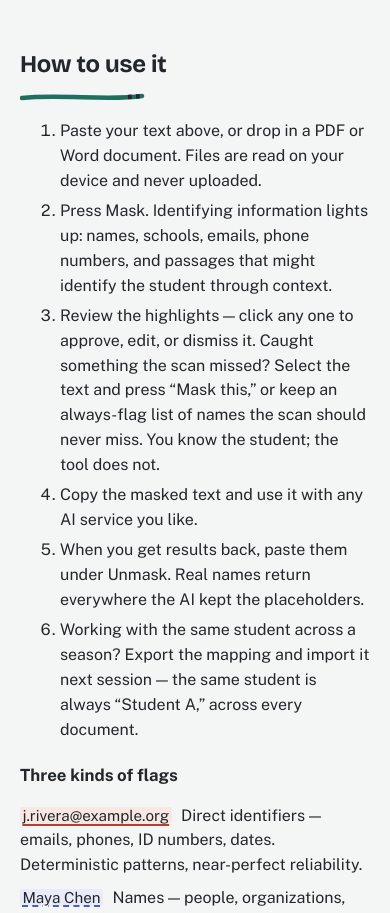
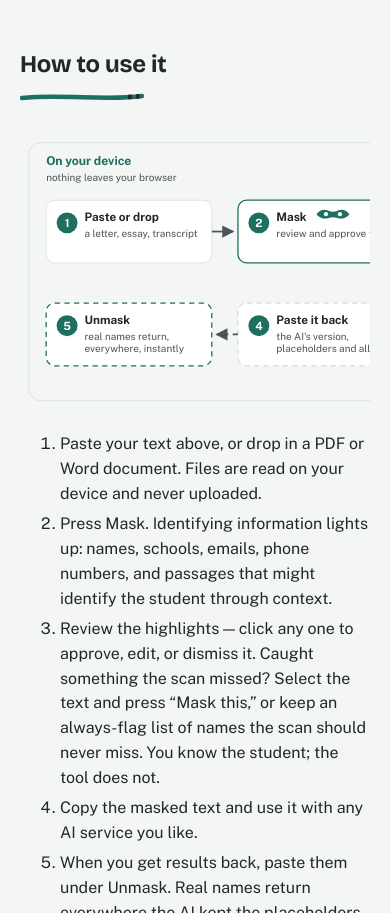
Before and after one commit to chrisbellco2/namemasker, a website with bundled scripts: page apps/site/static/index.html in a window 390 px wide. Shown: the part 1097-2010 px from the top of the page. Built offline with nearby package versions, Linux system fonts and the light colour scheme.

Commit message:
feat(site): how-it-works diagram — the boundary, the loop, the optional return
Chris's design direction: two zones (your device / the AI service) with
a dashed boundary; the only thing crossing is the Student A chip. Box 1
includes transcripts; box 3 shows real IEC tasks (calculate a GPA,
evaluate an academic path); the paste-back/Unmask leg is drawn dashed
and labeled optional — a GPA question needs no round trip. Inline SVG
at the top of How to use it, horizontally scrollable on small screens,
titled and described for screen readers.

Co-Authored-By: Claude Fable 5 <noreply@anthropic.com>

```diff
--- a/apps/site/static/index.html
+++ b/apps/site/static/index.html
@@ -130,6 +130,60 @@
       <path d="M2 7 C 40 3, 90 10, 122 5" fill="none" stroke="#1f6f60" stroke-width="4.5" stroke-linecap="round"/>
       <path d="M108 6 C 114 5.6, 118 5.4, 122 5.1" fill="none" stroke="#22272b" stroke-width="4.5" stroke-linecap="butt" stroke-dasharray="3.5 4.5"/>
     </svg>
+    <div class="howit-figure">
+    <svg class="howit" viewBox="0 0 780 344" xmlns="http://www.w3.org/2000/svg" role="img" aria-labelledby="howit-title howit-desc">
+      <title id="howit-title">How NameMasker works</title>
+      <desc id="howit-desc">Your device holds paste, mask, and unmask. Only masked text crosses to the AI service. Pasting the AI's version back and unmasking is an optional round trip, used when you want the names back.</desc>
+      <rect x="10" y="34" width="530" height="296" rx="14" fill="#f4f6f5" stroke="#d9dfdd"/>
+      <rect x="572" y="34" width="198" height="296" rx="14" fill="#eceeed" stroke="#c6ccca"/>
+      <text x="30" y="60" font-size="14" font-weight="700" fill="#1f6f60">On your device</text>
+      <text x="30" y="78" font-size="11.5" fill="#4a545b">nothing leaves your browser</text>
+      <text x="592" y="60" font-size="14" font-weight="700" fill="#22272b">The AI service</text>
+      <text x="592" y="78" font-size="11.5" fill="#4a545b">only ever sees placeholders</text>
+      <line x1="556" y1="40" x2="556" y2="324" stroke="#22272b" stroke-width="1.5" stroke-dasharray="5 6" opacity=".45"/>
+      <rect x="30" y="100" width="190" height="72" rx="10" fill="#fff" stroke="#d9dfdd"/>
+      <circle cx="54" cy="126" r="12" fill="#1f6f60"/><text x="54" y="130.5" font-size="13" font-weight="700" fill="#fff" text-anchor="middle">1</text>
+      <text x="74" y="124" font-size="13.5" font-weight="700" fill="#22272b">Paste or drop</text>
+      <text x="74" y="142" font-size="11.5" fill="#4a545b">a letter, essay, transcript</text>
+      <path d="M220 136 H244" stroke="#4a545b" stroke-width="2" fill="none" marker-end="url(#hw-arr)"/>
+      <rect x="250" y="100" width="200" height="72" rx="10" fill="#fff" stroke="#1f6f60" stroke-width="1.5"/>
+      <circle cx="274" cy="126" r="12" fill="#1f6f60"/><text x="274" y="130.5" font-size="13" font-weight="700" fill="#fff" text-anchor="middle">2</text>
+      <text x="294" y="124" font-size="13.5" font-weight="700" fill="#22272b">Mask</text>
+      <path d="M340 116 Q346 109 354 112 Q359 114.5 364 112 Q372 109 378 116 Q372 123 364 120.5 Q359 118.5 354 120.5 Q346 123 340 116 Z" fill="#1f6f60"/>
+      <circle cx="351" cy="116" r="2.4" fill="#fff"/><circle cx="367" cy="116" r="2.4" fill="#fff"/>
+      <text x="294" y="142" font-size="11.5" fill="#4a545b">review and approve the flags</text>
+      <path d="M450 128 C 500 128, 520 128, 576 128" stroke="#1f6f60" stroke-width="2.5" fill="none" marker-end="url(#hw-arrg)"/>
+      <rect x="472" y="106" width="84" height="20" rx="10" fill="#e0ede9" stroke="#1f6f60"/>
+      <text x="514" y="120" font-size="11.5" font-family="ui-monospace,monospace" fill="#175349" text-anchor="middle">Student A…</text>
+      <rect x="592" y="104" width="158" height="130" rx="10" fill="#fff" stroke="#c6ccca"/>
+      <circle cx="616" cy="132" r="12" fill="#22272b"/><text x="616" y="136.5" font-size="13" font-weight="700" fill="#fff" text-anchor="middle">3</text>
+      <text x="636" y="130" font-size="13.5" font-weight="700" fill="#22272b">Work with</text>
+      <text x="636" y="146" font-size="13.5" font-weight="700" fill="#22272b">any AI</text>
+      <text x="604" y="172" font-size="11.5" fill="#4a545b">calculate a GPA, evaluate</text>
+      <text x="604" y="187" font-size="11.5" fill="#4a545b">an academic path, tighten</text>
+      <text x="604" y="202" font-size="11.5" fill="#4a545b">a draft — placeholders</text>
+      <text x="604" y="217" font-size="11.5" fill="#4a545b">stay placeholders</text>
+      <text x="524" y="240" font-size="11.5" font-style="italic" fill="#4a545b" text-anchor="middle">optional — when you want the names back</text>
+      <path d="M592 254 C 540 254, 520 254, 456 254" stroke="#4a545b" stroke-width="2.5" stroke-dasharray="6 5" fill="none" marker-end="url(#hw-arr)"/>
+      <rect x="468" y="266" width="112" height="20" rx="10" fill="#fff" stroke="#c6ccca"/>
+      <text x="524" y="280" font-size="11.5" font-family="ui-monospace,monospace" fill="#4a545b" text-anchor="middle">…Student A…</text>
+      <rect x="250" y="218" width="200" height="72" rx="10" fill="#fff" stroke="#c6ccca" stroke-dasharray="6 5"/>
+      <circle cx="274" cy="244" r="12" fill="#1f6f60"/><text x="274" y="248.5" font-size="13" font-weight="700" fill="#fff" text-anchor="middle">4</text>
+      <text x="294" y="242" font-size="13.5" font-weight="700" fill="#22272b">Paste it back</text>
+      <text x="294" y="260" font-size="11.5" fill="#4a545b">the AI's version,</text>
+      <text x="294" y="274" font-size="11.5" fill="#4a545b">placeholders and all</text>
+      <path d="M250 254 H226" stroke="#4a545b" stroke-width="2" stroke-dasharray="6 5" fill="none" marker-end="url(#hw-arr)"/>
+      <rect x="30" y="218" width="190" height="72" rx="10" fill="#fff" stroke="#1f6f60" stroke-dasharray="6 5" stroke-width="1.5"/>
+      <circle cx="54" cy="244" r="12" fill="#1f6f60"/><text x="54" y="248.5" font-size="13" font-weight="700" fill="#fff" text-anchor="middle">5</text>
+      <text x="74" y="242" font-size="13.5" font-weight="700" fill="#22272b">Unmask</text>
+      <text x="74" y="260" font-size="11.5" fill="#4a545b">real names return,</text>
+      <text x="74" y="274" font-size="11.5" fill="#4a545b">everywhere, instantly</text>
+      <defs>
+        <marker id="hw-arr" markerWidth="9" markerHeight="9" refX="7" refY="4.5" orient="auto"><path d="M1 1 L8 4.5 L1 8 Z" fill="#4a545b"/></marker>
+        <marker id="hw-arrg" markerWidth="9" markerHeight="9" refX="7" refY="4.5" orient="auto"><path d="M1 1 L8 4.5 L1 8 Z" fill="#1f6f60"/></marker>
+      </defs>
+    </svg>
+    </div>
     <ol>
       <li>Paste your text above, or drop in a PDF or Word document. Files are read on your device and never uploaded.</li>
       <li>Press Mask. Identifying information lights up: names, schools, emails, phone numbers, and passages that might identify the student through context.</li>
--- a/apps/site/static/styles.css
+++ b/apps/site/static/styles.css
@@ -220,6 +220,9 @@ textarea.dropping {
 .domino-done svg { animation: domino-pop 0.45s cubic-bezier(0.2, 1.4, 0.5, 1) both; }
 
 .tail-underline { display: block; margin: -2px 0 10px; }
+
+.howit-figure { overflow-x: auto; margin: 0.6rem 0 1.2rem; }
+.howit { display: block; min-width: 680px; width: 100%; height: auto; }
 
 @media (prefers-reduced-motion: reduce) {
   #domino-peek svg,
```
